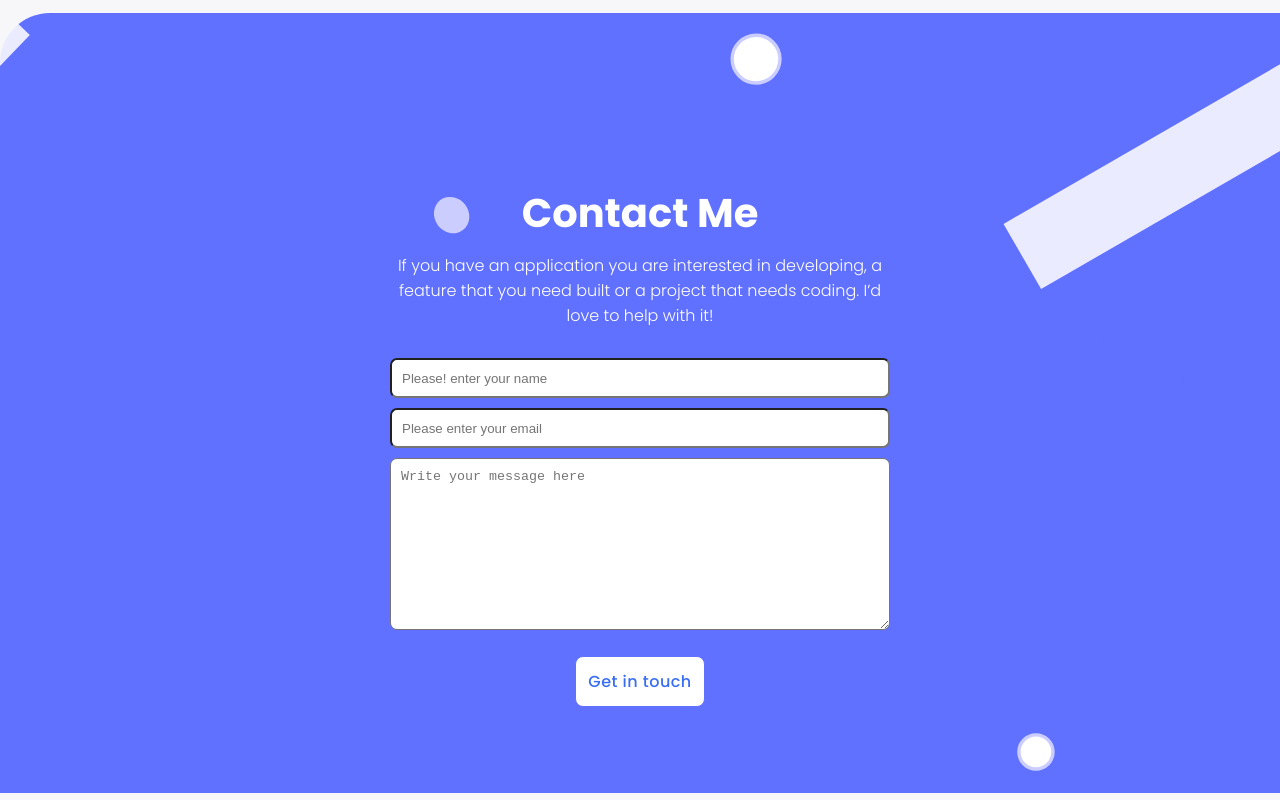
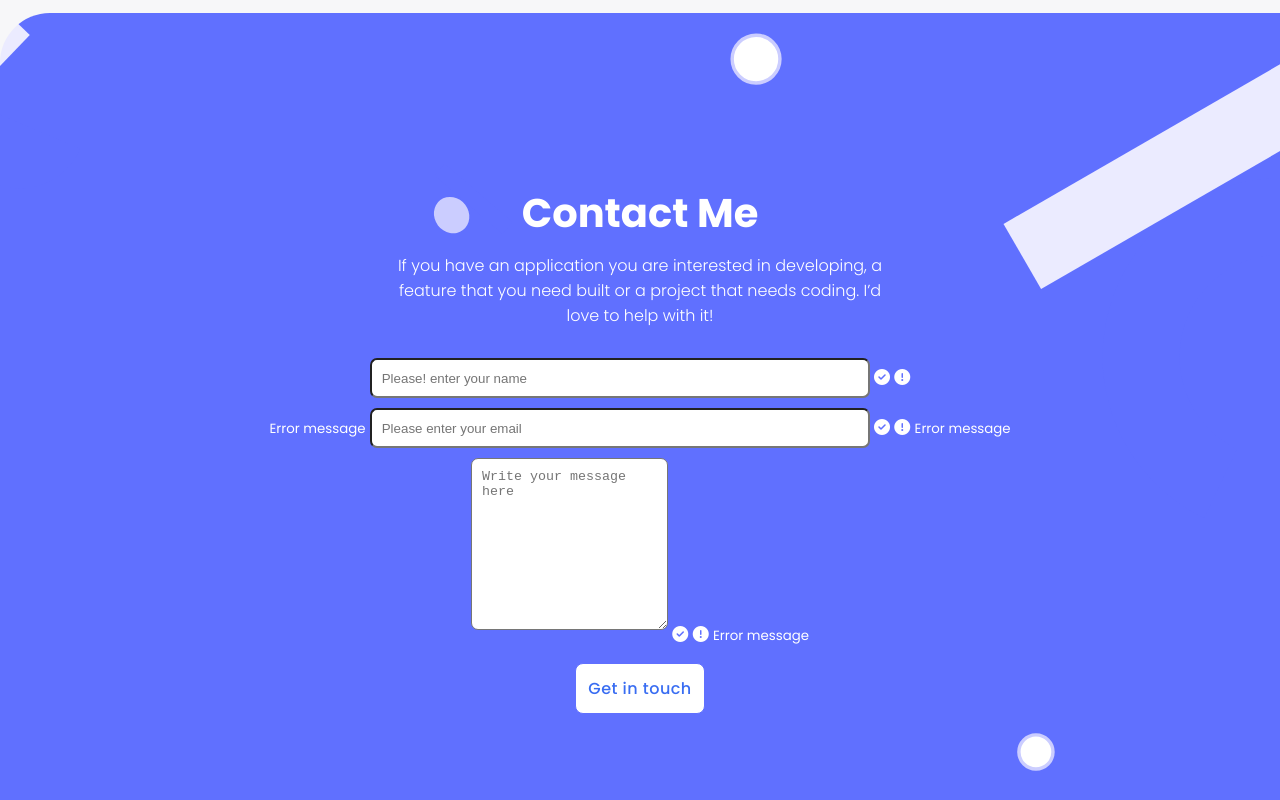
Before and after one commit to Kaiserabbas/project-portfolio, a plain HTML site: page index.html in a window 1280 px wide. Shown: the part 3560-4360 px from the top of the page. Drawn offline with Linux system fonts and the light colour scheme; files whose address does not match are found by name.

Commit message:
Modify form for validation

```diff
--- a/index.html
+++ b/index.html
@@ -208,17 +208,32 @@
         <p>If you have an application you are interested in developing, a feature that you need built or a project that needs coding.
 I’d love to help with it!</p>
       </div>
-      <form action="https://formspree.io/f/mdovrdrq" method="Post"class="form-inputs">
-        <label for="name"></label>
-        <input type="text" name="name" id="name" minlength="3" maxlength="40" required placeholder="Please! enter your name">
-        <label for="email"></label>
-        <input type="email" name="email" id="email" pattern="[^ @]*@[^ @]*" required placeholder="Please enter your email">
-        <label for="textarea"></label>
-        <textarea type="text" name="textarea" id="textarea" rows="10" columns="5" minlength="1" maxlength="500" required placeholder="Write your message here"></textarea>
+      <form action="https://formspree.io/f/mdovrdrq" method="Post"class="form-inputs" class="form">
+        <div>
+          <input type="text" name="name" id="name" minlength="3" maxlength="40"  placeholder="Please! enter your name" required>
+          <label for="email"></label>
+          <i class="fas fa-check-circle"></i>
+          <i class="fas fa-exclamation-circle"></i>
+        </div>
+        <div>
+          <label for="name"></label>
+          <small>Error message</small>
+          <input type="email" name="email" id="email" pattern="[^ @]*@[^ @]*"  placeholder="Please enter your email" required>
+          <i class="fas fa-check-circle"></i>
+          <i class="fas fa-exclamation-circle"></i>
+          <small>Error message</small>
+        </div>
+        <div>
+          <label for="textarea"></label>
+          <textarea type="text" name="textarea" id="textarea" rows="10" columns="5" minlength="1" maxlength="500"  placeholder="Write your message here" required></textarea>
+          <i class="fas fa-check-circle"></i>
+          <i class="fas fa-exclamation-circle"></i>
+          <small>Error message</small>
+        </div>
       </form>
+
       <button type="submit" class="submit-button">Get in touch</button>
     </section>
-
 <!-- About me section ends here  -->
 
 
```
